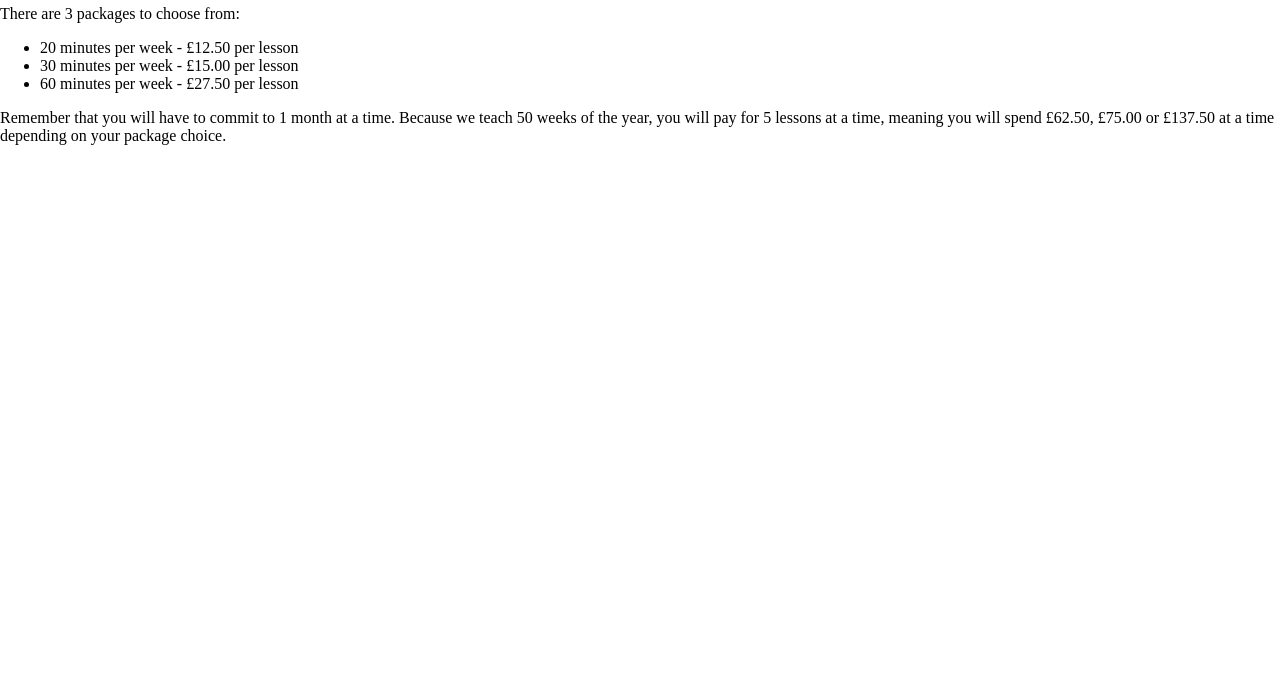
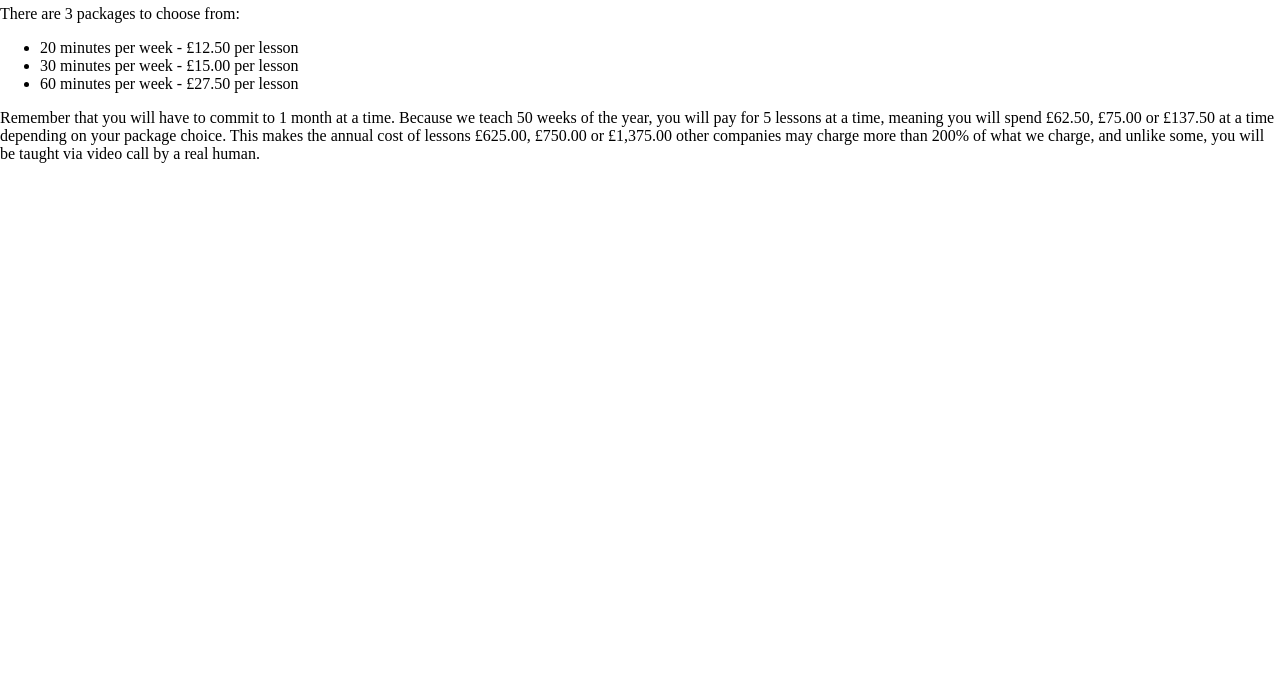
Before and after one commit to PianoGod230/onlinepiaonlessons.github.io, a plain HTML site: page packages.html in a window 1280 px wide. Shown: the part 108-800 px from the top of the page. Drawn offline with Linux system fonts and the light colour scheme.

Commit message:
Update pricing details in packages.html
Added information about annual costs and comparison to competitors.

```diff
--- a/packages.html
+++ b/packages.html
@@ -77,7 +77,7 @@
         <li>60 minutes per week - £27.50 per lesson</li>
       </ul>
       <p>
-        Remember that you will have to commit to 1 month at a time. Because we teach 50 weeks of the year, you will pay for 5 lessons at a time, meaning you will spend £62.50, £75.00 or £137.50 at a time depending on your package choice.
+        Remember that you will have to commit to 1 month at a time. Because we teach 50 weeks of the year, you will pay for 5 lessons at a time, meaning you will spend £62.50, £75.00 or £137.50 at a time depending on your package choice. This makes the annual cost of lessons £625.00, £750.00 or £1,375.00 other companies may charge more than 200% of what we charge, and unlike some, you will be taught via video call by a real human.
       </p>
     </main>
   </body>
```
